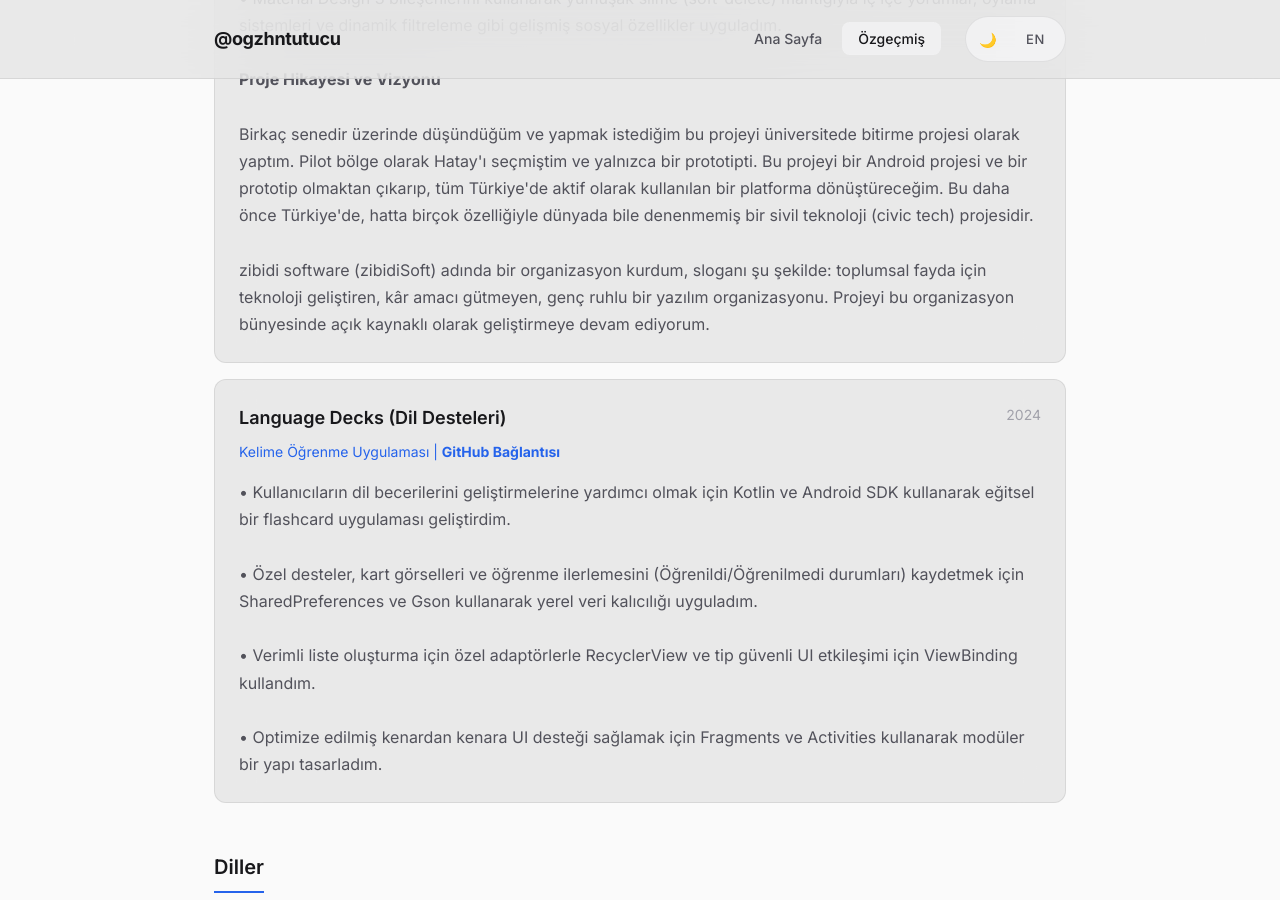
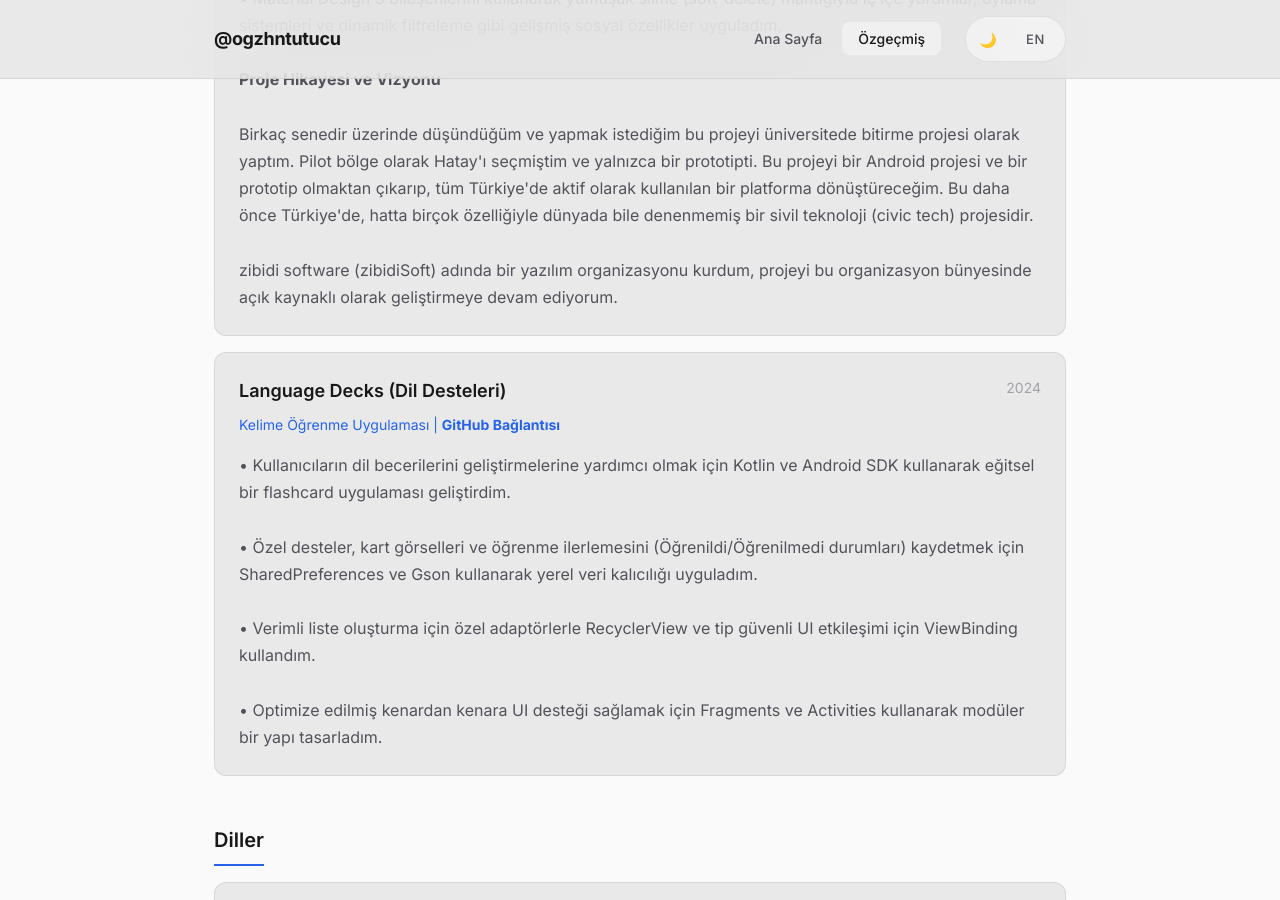
Before and after one commit to ogzhntutucu/ogzhntutucu.github.io, a Jekyll site: the page built from cv.html, in a window 1280 px wide and 900 px high, scrolled down 1885 px. Built offline with Jekyll 4.4.1, drawn with Linux system fonts in a browser that asks for light colours.

Commit message:
deleted zibidisoft definition

```diff
--- a/cv.html
+++ b/cv.html
@@ -121,8 +121,7 @@ permalink: /cv/
                 Bu daha önce Türkiye'de, hatta birçok özelliğiyle dünyada bile denenmemiş bir sivil teknoloji (civic tech)
                 projesidir.<br><br>
 
-                zibidi software (zibidiSoft) adında bir organizasyon kurdum, sloganı şu şekilde: toplumsal fayda için
-                teknoloji geliştiren, kâr amacı gütmeyen, genç ruhlu bir yazılım organizasyonu. Projeyi bu organizasyon
+                zibidi software (zibidiSoft) adında bir yazılım organizasyonu kurdum, projeyi bu organizasyon
                 bünyesinde açık kaynaklı olarak geliştirmeye devam ediyorum.
             </p>
         </div>
--- a/en/cv.html
+++ b/en/cv.html
@@ -116,8 +116,7 @@ permalink: /en/cv/
                 project. I selected Hatay as the pilot region, and it started as a prototype. Now, I am transforming it from
                 a mere prototype into a live platform active across all of Turkey. This is a unique civic tech project with
                 features that have not yet been attempted in Turkey or even globally.<br><br>
-                I founded an organization named zibidi software (zibidiSoft) with the motto: "a young-spirited, nonprofit
-                software organization building technology for social good" I continue to develop this project as
+                I founded an organization named zibidi software (zibidiSoft). I continue to develop this project as
                 open-source under this organization.
             </p>
         </div>
```
